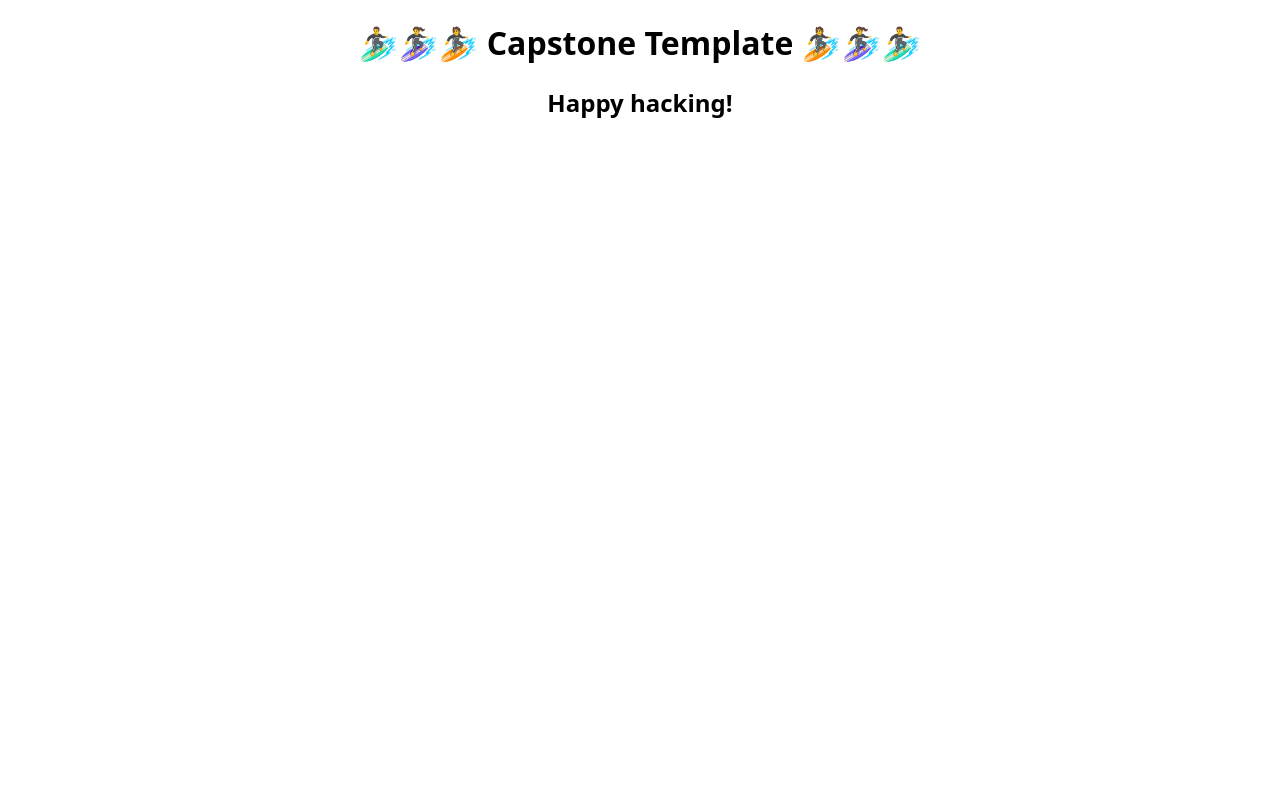
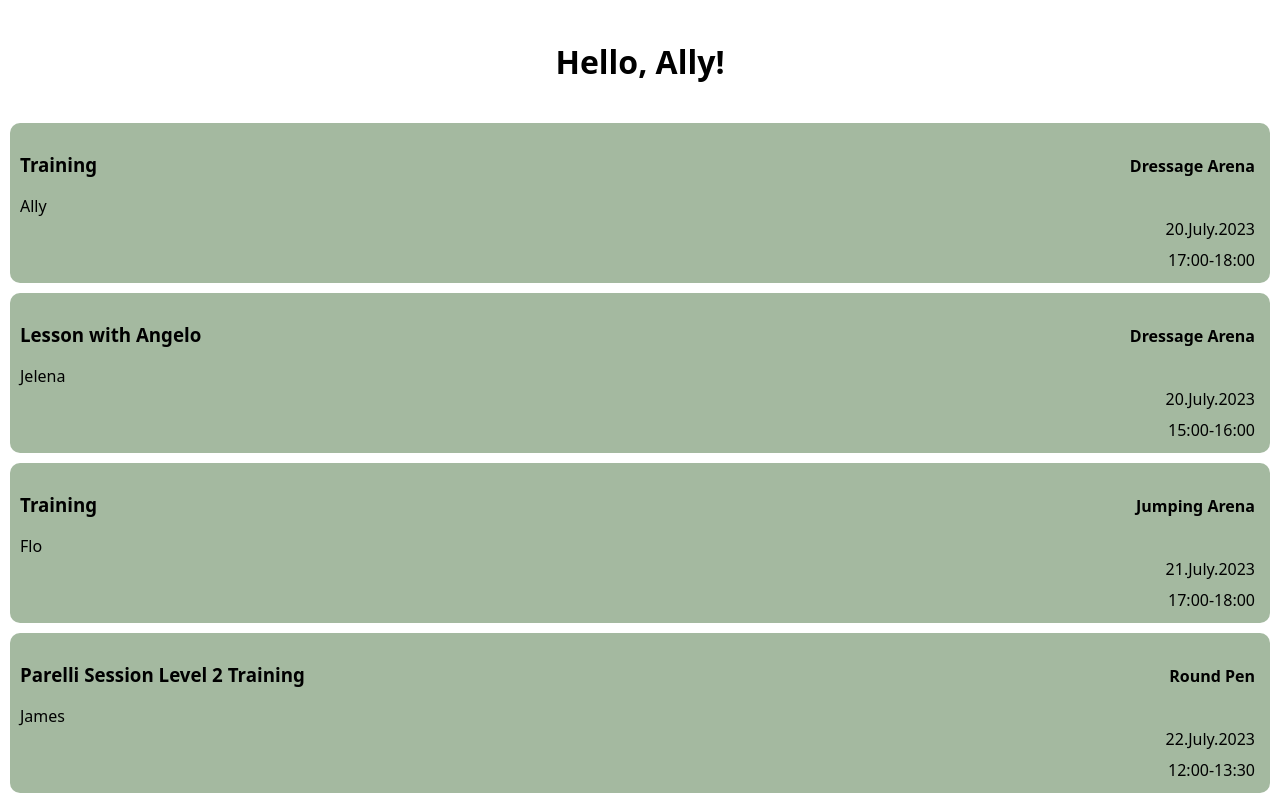
Before and after one commit to Alina-Rosenbusch/Capstone-Arena-App, a Next.js app: page / in a window 1280 px wide. Built offline with nearby package versions, Linux system fonts and the light colour scheme.

Commit message:
add welcome message and list of booked arenas to start page

```diff
--- a/components/Heading/index.js
+++ b/components/Heading/index.js
@@ -2,5 +2,6 @@ import styled from "styled-components";
 
 const Heading = styled.h1`
   text-align: center;
+  margin: 40px;
 `;
 export default Heading;
--- /dev/null
+++ b/components/HomeArenaList/index.js
@@ -0,0 +1,49 @@
+import trainingData from "../../public/mock.js";
+import styled from "styled-components";
+
+export default function BookedArenas() {
+  return (
+    <>
+      {trainingData.map((entry) => {
+        return (
+          <StyledArena key={entry.id} className="entry">
+            <h3>{entry.title}</h3>
+            <h4>{entry.bookedArena}</h4>
+            <p>{entry.bookedPerson}</p>
+            <p className="entry_time">{entry.time}</p>
+            <p className="entry_date">{entry.date}</p>
+          </StyledArena>
+        );
+      })}
+    </>
+  );
+}
+
+const StyledArena = styled.div`
+  background-color: #a4b9a0;
+  border-radius: 10px;
+  padding: 10px;
+  margin: 10px;
+  height: 160px;
+
+  .entry {
+    position: relative;
+  }
+
+  h4 {
+    position: absolute;
+    right: 25px;
+    margin-top: -40px;
+  }
+
+  .entry_time {
+    position: absolute;
+    right: 25px;
+  }
+
+  .entry_date {
+    position: absolute;
+    right: 25px;
+    margin-top: -15px;
+  }
+`;
--- a/pages/index.js
+++ b/pages/index.js
@@ -1,11 +1,12 @@
 import Heading from "../components/Heading";
 import SubHeading from "../components/SubHeading";
+import BookedArenas from "../components/HomeArenaList";
 
 export default function Home() {
   return (
     <main>
-      <Heading>🏄‍♂️🏄‍♀️🏄 Capstone Template 🏄🏄‍♀️🏄‍♂️</Heading>
-      <SubHeading>Happy hacking!</SubHeading>
+      <Heading>Hello, Ally!</Heading>
+      <BookedArenas/>
     </main>
   );
 }
--- a/components/mock.js
+++ b/public/mock.js
@@ -1,5 +1,6 @@
-trainingData = [
+const trainingData = [
   {
+    id: 1,
     bookedArena: "Dressage Arena",
     bookedPerson: "Ally",
     time: "17:00-18:00",
@@ -8,6 +9,7 @@ trainingData = [
     title: "Training",
   },
   {
+    id: 2,
     bookedArena: "Dressage Arena",
     bookedPerson: "Jelena",
     time: "15:00-16:00",
@@ -16,6 +18,7 @@ trainingData = [
     title: "Lesson with Angelo",
   },
   {
+    id: 3,
     bookedArena: "Jumping Arena",
     bookedPerson: "Flo",
     time: "17:00-18:00",
@@ -24,6 +27,7 @@ trainingData = [
     title: "Training",
   },
   {
+    id: 4,
     bookedArena: "Round Pen",
     bookedPerson: "James",
     time: "12:00-13:30",
@@ -32,3 +36,5 @@ trainingData = [
     title: "Parelli Session Level 2 Training",
   },
 ];
+
+export default trainingData;
```
